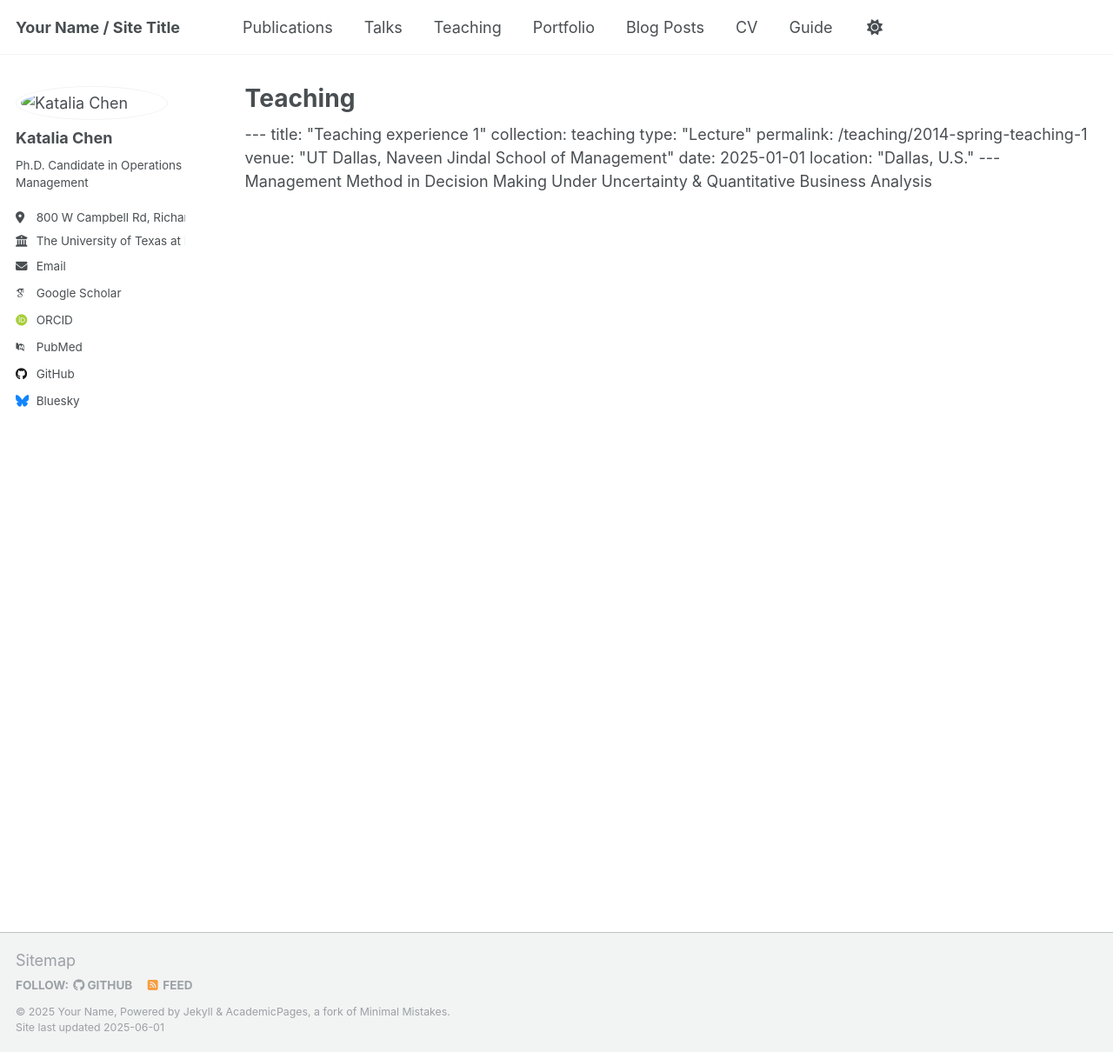
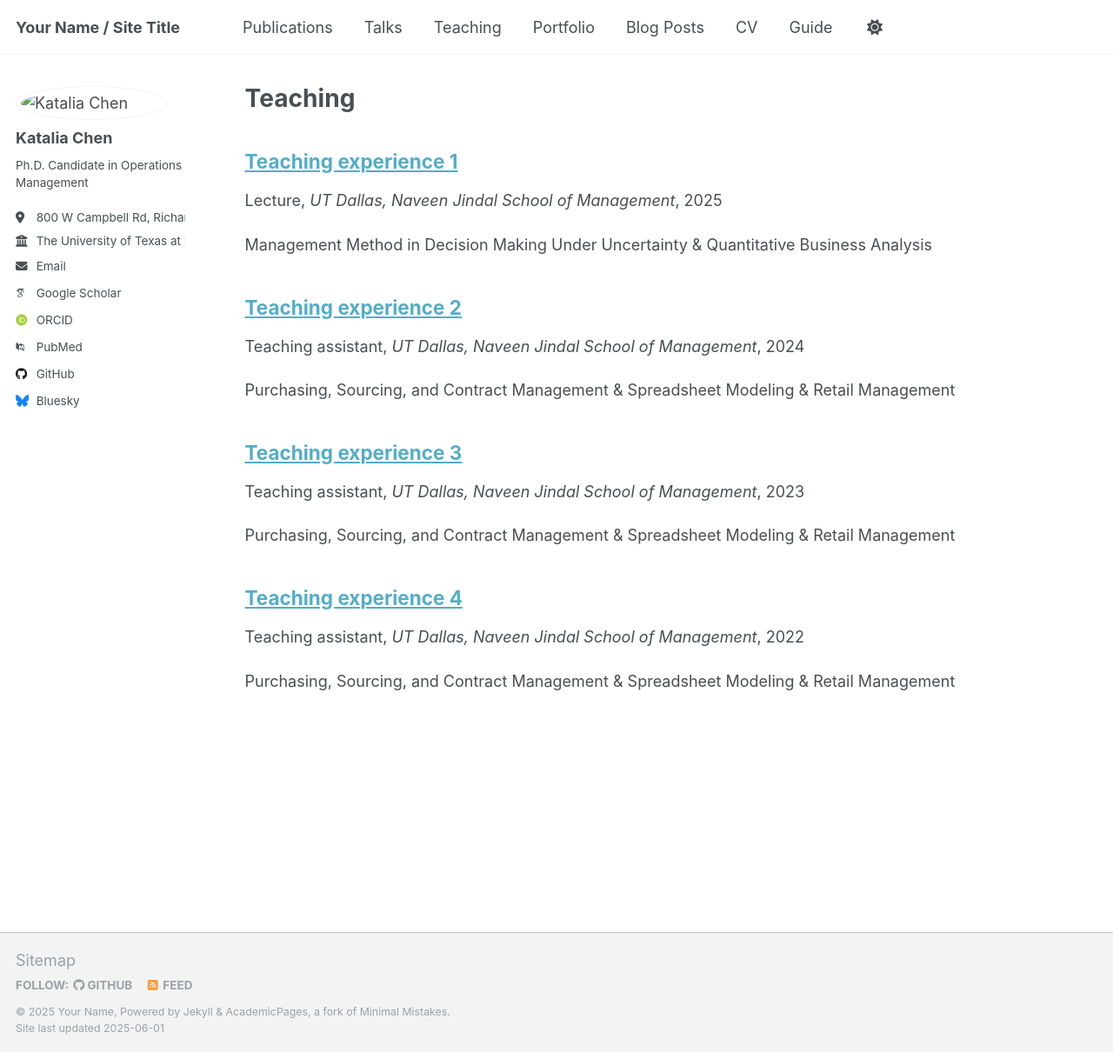
Before and after one commit to qxc2/kataliachen, a Jekyll site: the page built from _pages/teaching.html, in a window 1280 px wide and 1210 px high. Shown: the whole window at 87% size. Built offline with Jekyll 4.4.1, drawn with Linux system fonts in a browser that asks for light colours; some web fonts are replaced; part of the change alters nothing that is shown.

Commit message:
Update teaching.html

```diff
--- a/_pages/teaching.html
+++ b/_pages/teaching.html
@@ -3,20 +3,10 @@ layout: archive
 title: "Teaching"
 permalink: /teaching/
 author_profile: true
-redirect_from:
-  - /teaching
 ---
 
 {% include base_path %}
 
----
-title: "Teaching experience 1"
-collection: teaching
-type: "Lecture"
-permalink: /teaching/2014-spring-teaching-1
-venue: "UT Dallas, Naveen Jindal School of Management"
-date: 2025-01-01
-location: "Dallas, U.S."
----
-
-Management Method in Decision Making Under Uncertainty & Quantitative Business Analysis
+{% for post in site.teaching reversed %}
+  {% include archive-single.html %}
+{% endfor %}
```
